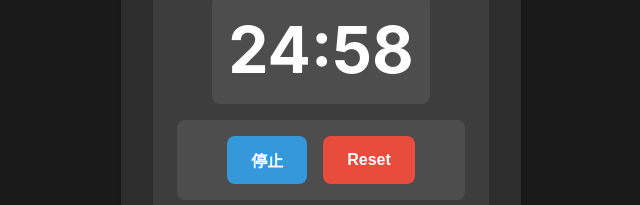
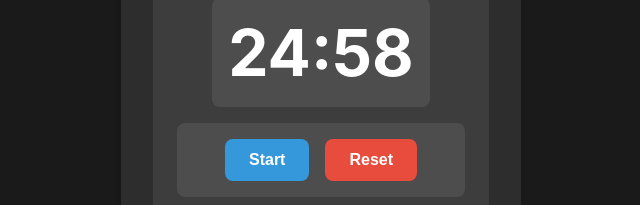
Before and after one commit to Nine-jp/pomodoro-timer, a plain HTML site: page index.html in a window 1280 px wide. Both pictures are taken after a click on the button "Start". Shown: the part 191-396 px from the top of the page, 319-959 px from the left. Drawn offline with Linux system fonts and the light colour scheme.

Commit message:
Update start button text and center Mute Alarm button

```diff
--- a/script.js
+++ b/script.js
@@ -66,7 +66,7 @@ class PomodoroTimer {
         if (this.isRunning) return;
 
         this.isRunning = true;
-        this.startBtn.textContent = '停止';
+        this.startBtn.textContent = 'Start';
 
         this.currentInterval = setInterval(() => {
             if (this.seconds > 0) {
--- a/styles.css
+++ b/styles.css
@@ -72,6 +72,7 @@ h1 {
     background-color: #4d4d4d;
     padding: 1rem;
     border-radius: 8px;
+    width: 100%;
 }
 
 .preset-btn {
```
